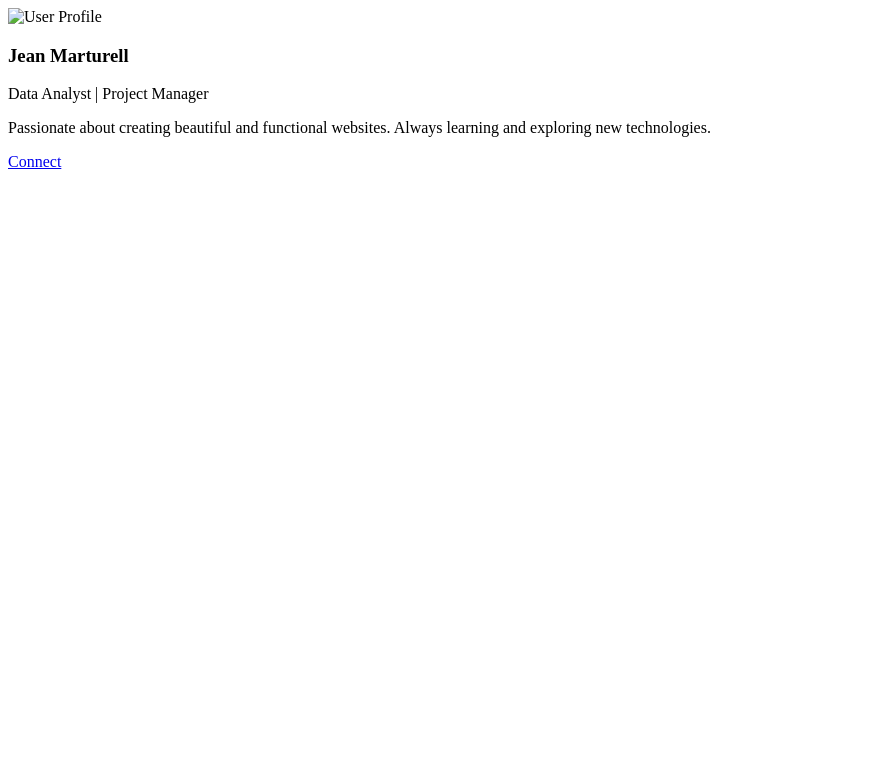
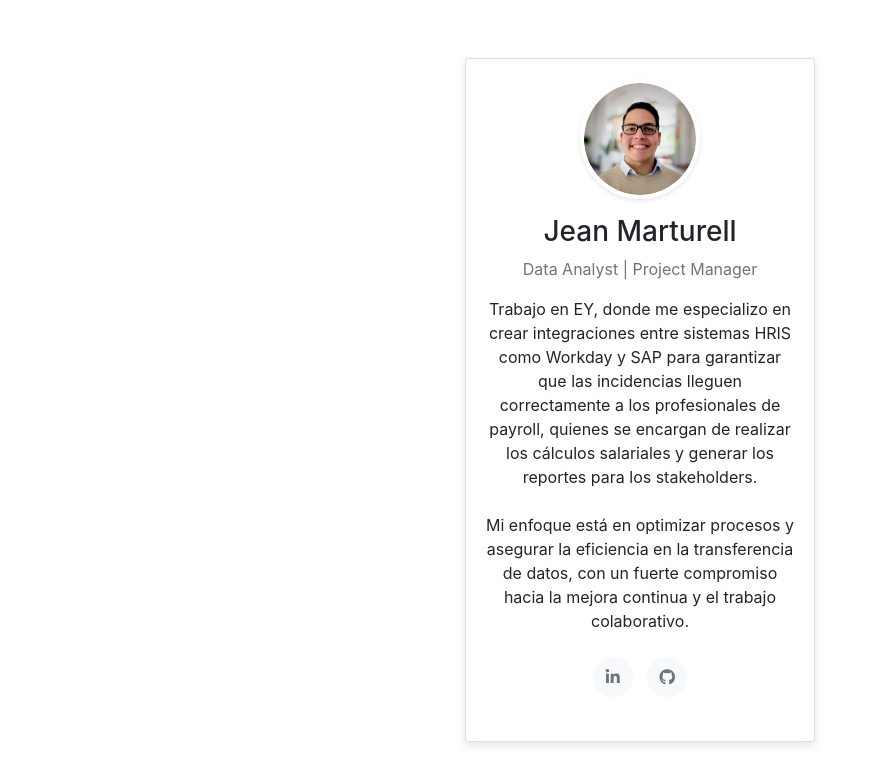
Before and after one commit to jeanmarturell-edu/Diseno_y_Desarrollo_Web, a plain HTML site: page About me/index.html in a window 1280 px wide. Shown: the whole page, without its empty margins (0-870 px from the left). Drawn offline with nearby package versions, Linux system fonts and the light colour scheme.

Commit message:
Primer entregable completado

```diff
--- a/About me/index.html
+++ b/About me/index.html
@@ -3,24 +3,24 @@
 <head>
     <meta charset="UTF-8">
     <meta name="viewport" content="width=device-width, initial-scale=1.0">
+    <link rel="stylesheet" href="/About me/styles/styles.css">
+    <link rel="stylesheet" href="https://cdnjs.cloudflare.com/ajax/libs/font-awesome/5.15.4/css/all.min.css">
+    <link rel="stylesheet" href="https://stackpath.bootstrapcdn.com/bootstrap/4.5.2/css/bootstrap.min.css">
     <title>Sobre Mi</title>
 </head>
 <body>
     <div class="container d-flex justify-content-center align-items-center min-vh-100">
         <div class="card profile-card">
             <div class="card-body text-center">
-                <img src="to be fill" alt="User Profile" class="rounded-circle profile-img mb-3">
+                <img src="/assests/img/1738202228051.jfif" alt="Jean Marturell" class="rounded-circle profile-img mb-3">
                 <h3 class="card-title mb-2">Jean Marturell</h3>
                 <p class="card-text text-muted mb-3">Data Analyst | Project Manager</p>
-                <p class="card-text mb-4">Passionate about creating beautiful and functional websites. Always learning and
-                    exploring new technologies.</p>
+                <p class="card-text mb-4">Trabajo en EY, donde me especializo en crear integraciones entre sistemas HRIS como Workday y SAP para garantizar que las incidencias lleguen correctamente a los profesionales de payroll, quienes se encargan de realizar los cálculos salariales y generar los reportes para los stakeholders.</p>
+                <p class="card-text mb-4">Mi enfoque está en optimizar procesos y asegurar la eficiencia en la transferencia de datos, con un fuerte compromiso hacia la mejora continua y el trabajo colaborativo.</p>
                 <div class="social-icons mb-4">
-                    <a href="#" class="me-2"><i class="fab fa-facebook-f"></i></a>
-                    <a href="#" class="me-2"><i class="fab fa-twitter"></i></a>
-                    <a href="#" class="me-2"><i class="fab fa-linkedin-in"></i></a>
-                    <a href="#"><i class="fab fa-github"></i></a>
+                    <a href="https://www.linkedin.com/in/jeanmarturell/" class="me-2"><i class="fab fa-linkedin-in"></i></a>
+                    <a href="https://github.com/jeanmarturell-edu"><i class="fab fa-github"></i></a>
                 </div>
-                <a href="#" class="btn btn-primary btn-lg w-100">Connect</a>
             </div>
         </div>
     </div>
```
Also changed, not shown: assests/img/1738202228051.jfif (added).
